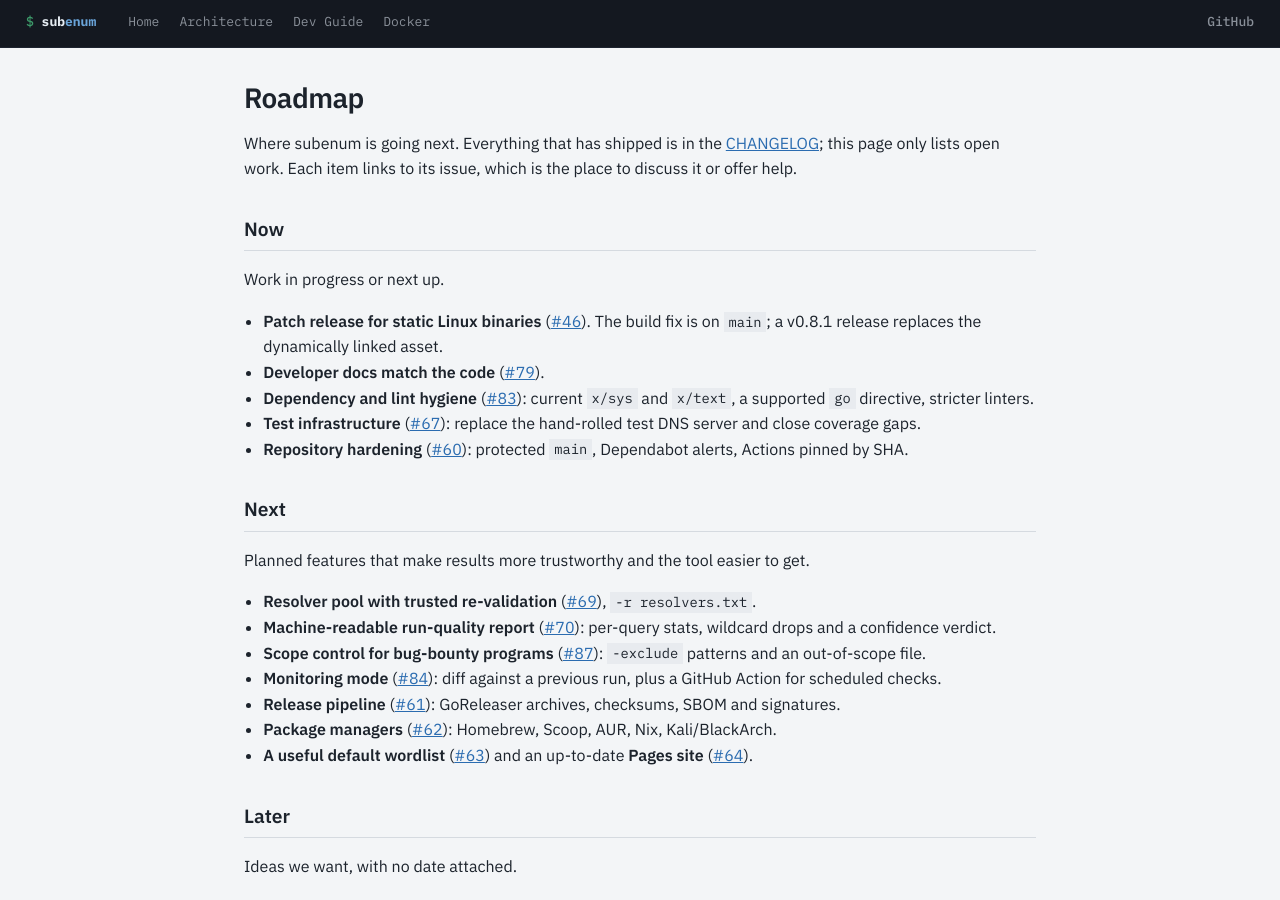
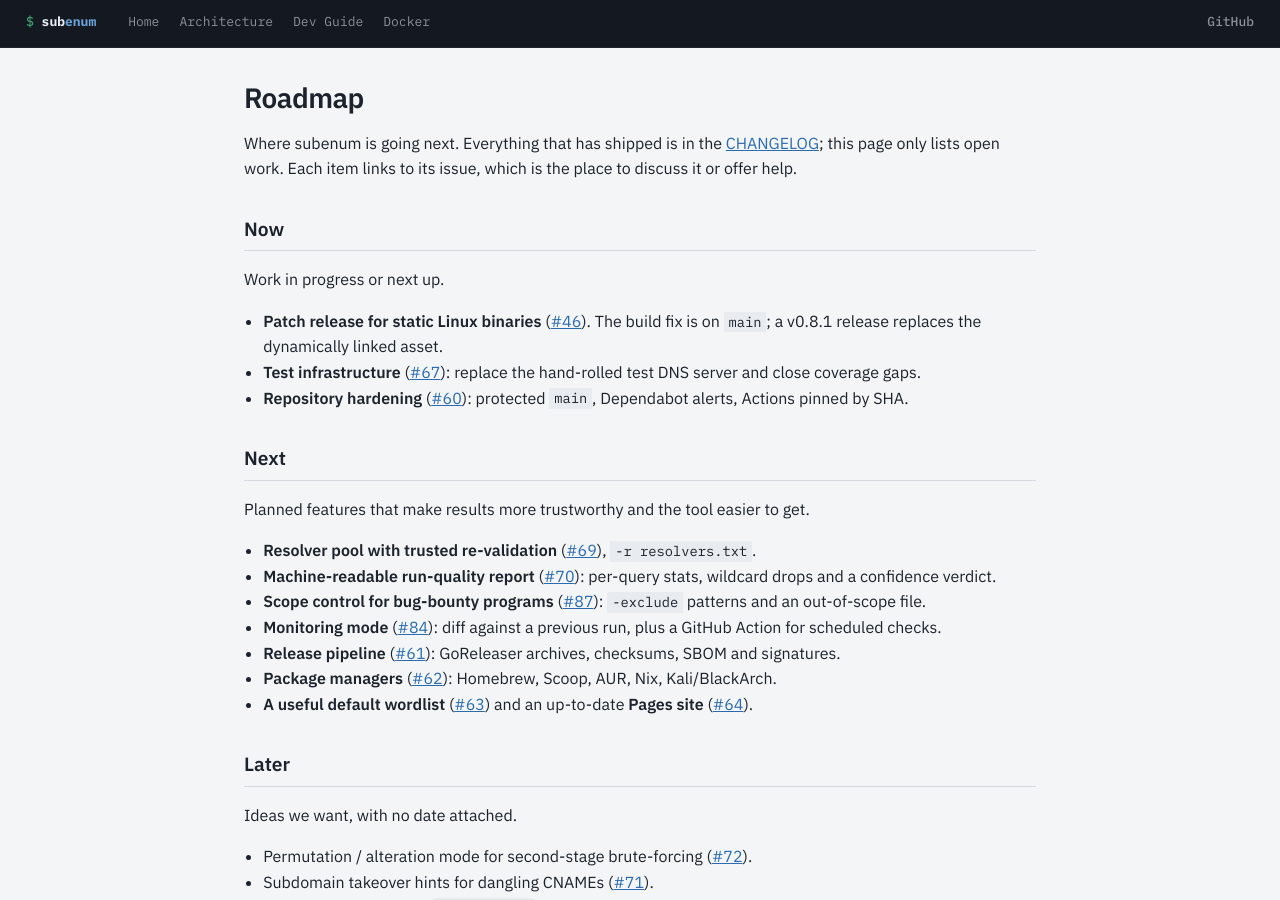
Before and after one commit to TMHSDigital/subenum, a Jekyll site: the page built from docs/ROADMAP.md, in a window 1280 px wide and 900 px high. Built offline with Jekyll 4.4.1, drawn with Linux system fonts in a browser that asks for light colours.

Commit message:
docs(roadmap): drop #79 and #83 from Now; both shipped
Co-Authored-By: Claude Opus 5.5 <noreply@anthropic.com>

```diff
--- a/docs/ROADMAP.md
+++ b/docs/ROADMAP.md
@@ -16,9 +16,6 @@ Work in progress or next up.
 
 - **Patch release for static Linux binaries** ([#46](https://github.com/TMHSDigital/subenum/issues/46)).
   The build fix is on `main`; a v0.8.1 release replaces the dynamically linked asset.
-- **Developer docs match the code** ([#79](https://github.com/TMHSDigital/subenum/issues/79)).
-- **Dependency and lint hygiene** ([#83](https://github.com/TMHSDigital/subenum/issues/83)):
-  current `x/sys` and `x/text`, a supported `go` directive, stricter linters.
 - **Test infrastructure** ([#67](https://github.com/TMHSDigital/subenum/issues/67)):
   replace the hand-rolled test DNS server and close coverage gaps.
 - **Repository hardening** ([#60](https://github.com/TMHSDigital/subenum/issues/60)):
```
